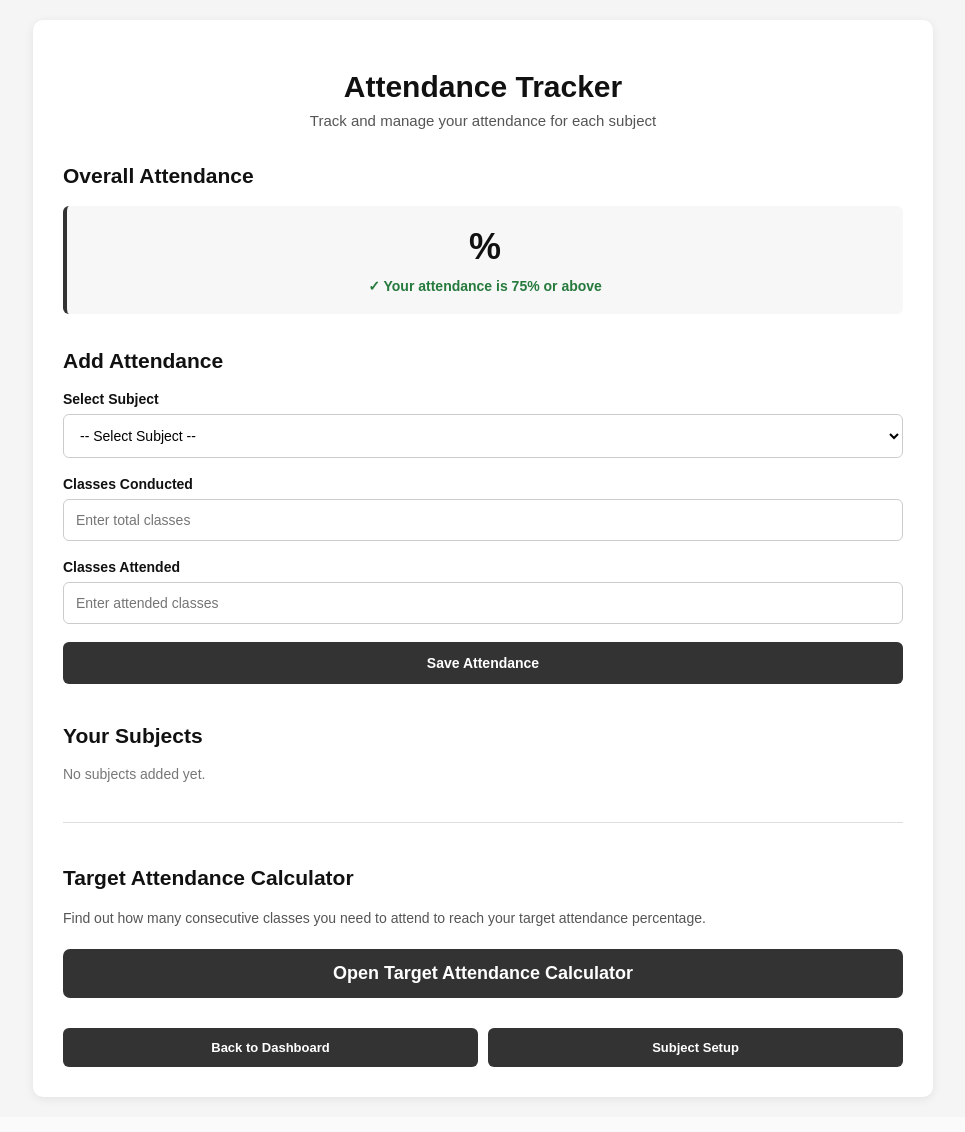
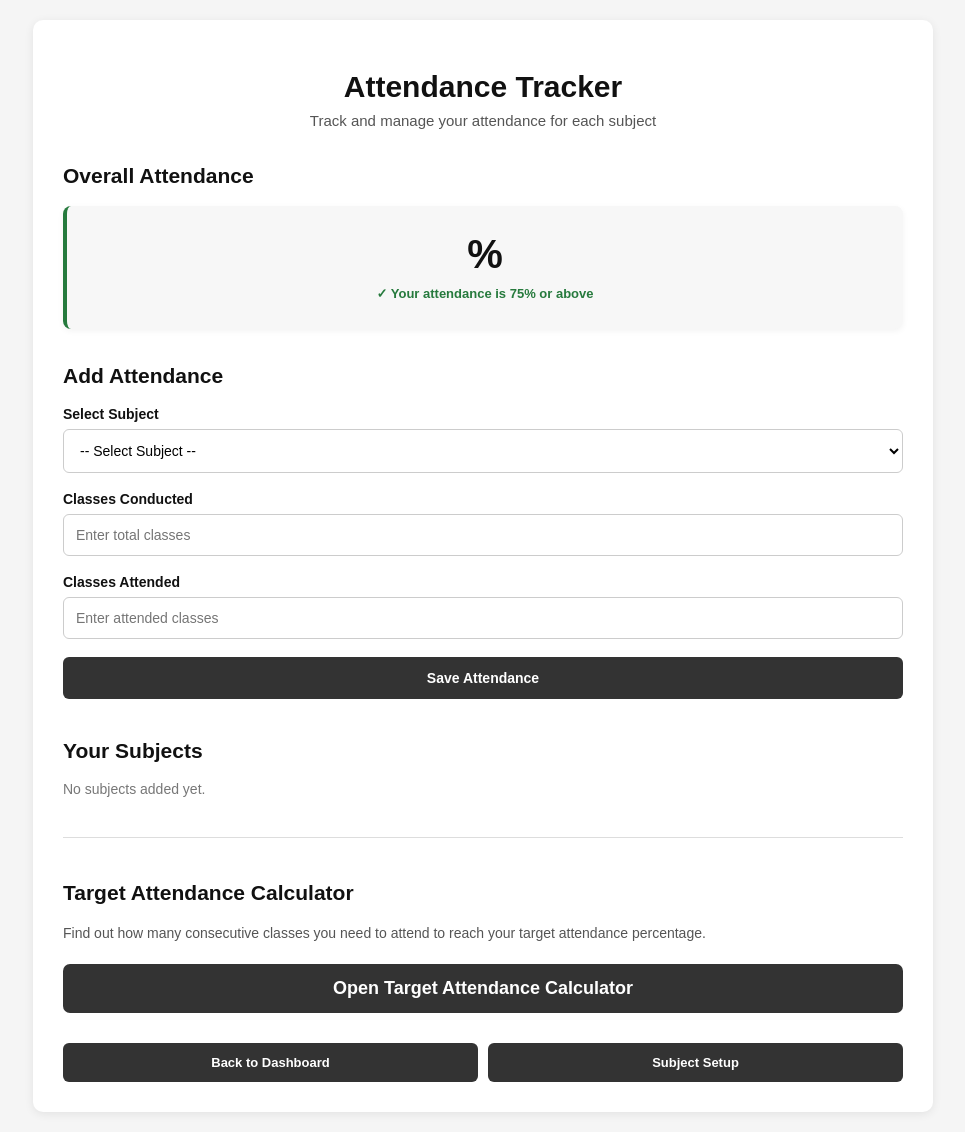
Before and after one commit to ganeshvibhuti30-prog/Student-Study-Planner, a Flask app: template templates/attendance.html in a window 1280 px wide. Shown: the whole page, without its empty margins (157-1122 px from the left). Before the commit the page ends 1100 px from the top, so only its background shows below. Run offline with Flask 3, Linux system fonts and the light colour scheme; the template is opened without the code that fills it, so the values that code supplies are empty.

Commit message:
Improve overall attendance status card

```diff
--- a/static/css/attendance.css
+++ b/static/css/attendance.css
@@ -68,32 +68,41 @@ h2 {
     margin-bottom: 35px;
 }
 
+.overall-percentage {
+    font-size: 40px;
+    font-weight: bold;
+    margin-bottom: 12px;
+    line-height: 1;
+}
+
 .overall-card {
     background: #f7f7f7;
     border-left: 4px solid #333;
-    padding: 20px;
-    border-radius: 6px;
+    padding: 28px 20px;
+    border-radius: 8px;
     text-align: center;
-}
-
-.overall-percentage {
-    font-size: 36px;
-    font-weight: bold;
-    margin-bottom: 10px;
+    box-shadow: 0 2px 6px rgba(0, 0, 0, 0.05);
 }
 
 .success {
     color: #267a3d;
-    font-size: 14px;
+    font-size: 13px;
     font-weight: bold;
 }
 
 .warning {
     color: #b3261e;
-    font-size: 14px;
+    font-size: 13px;
     font-weight: bold;
 }
 
+.overall-card:has(.success) {
+    border-left-color: #267a3d;
+}
+
+.overall-card:has(.warning) {
+    border-left-color: #b3261e;
+}
 
 /* ==============================
    FORM SECTION
```
